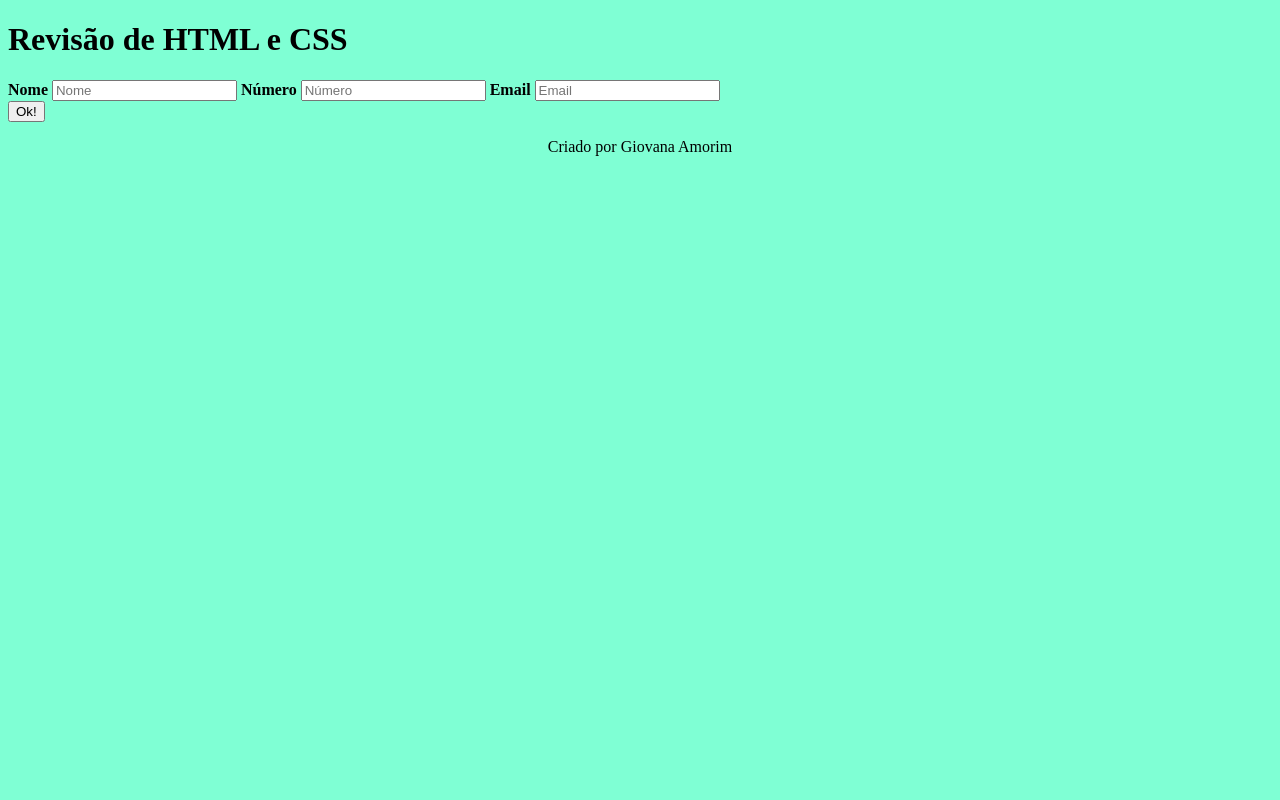
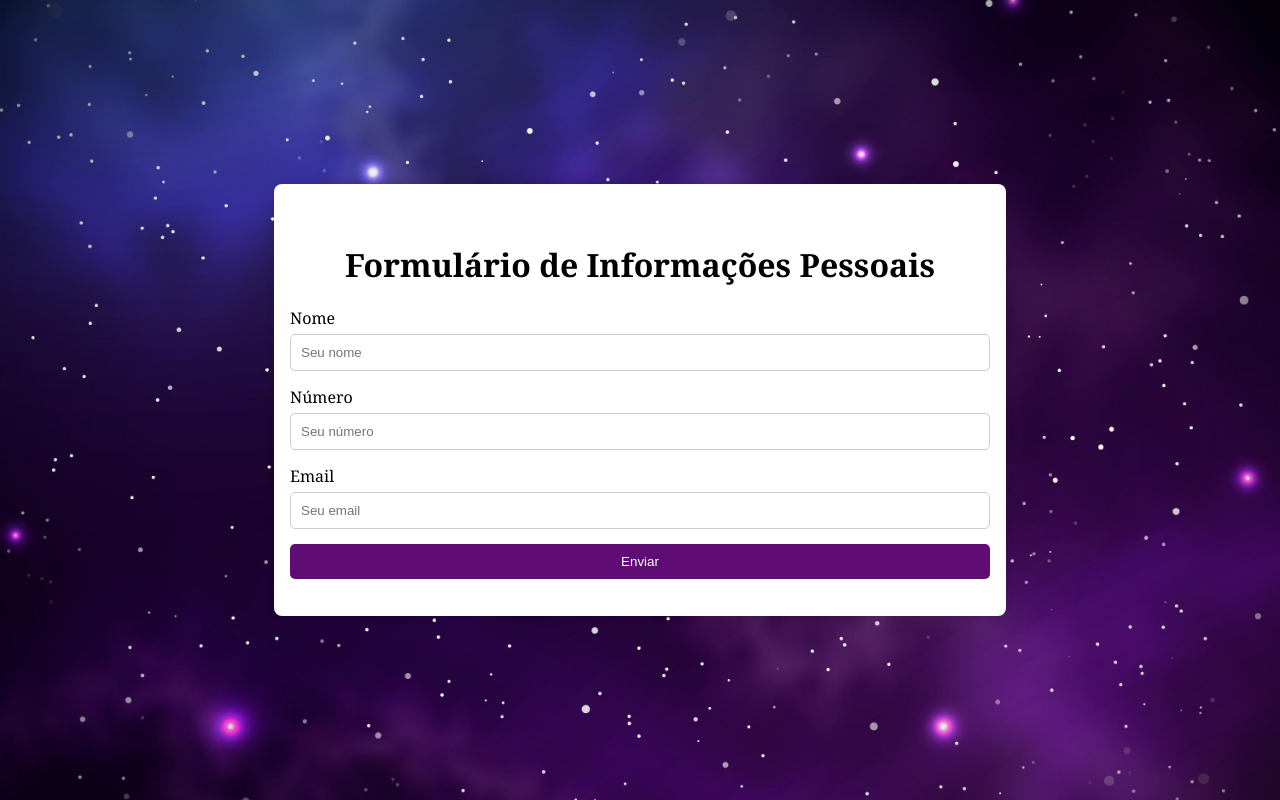
Before and after one commit to giamorim21/Programacao-web, a plain HTML site: page index.html in a window 1280 px wide. Drawn offline with Linux system fonts and the light colour scheme.

```diff
--- a/index.html
+++ b/index.html
@@ -7,23 +7,20 @@
     <title>Revisão</title>
 </head>
 <body>
-    <header>
-        <h1>Revisão de HTML e CSS</h1>
-        <div class="entrada-usuario">
-            <label id="titulo"><b>Nome</b></label>
-            <input type="text" placeholder="Nome">
-            <label><b>Número</b></label>
-            <input type="number" placeholder="Número">
-            <label><b>Email</b></label>
-            <input type="email" placeholder="Email">
-        </div>
-            <button>Ok!</button>
-        <p class="rodape">Criado por Giovana Amorim</p>
-    </header>
+    <div class="form-container">
+        <h1>Formulário de Informações Pessoais</h1>
+        <form>
+            <label for="name">Nome</label>
+            <input type="text" id="name" name="name" placeholder="Seu nome">
 
-    <main></main>
-    <footer>
+            <label for="number">Número</label>
+            <input type="number" id="number" name="number" placeholder="Seu número">
 
-    </footer>
+            <label for="email">Email</label>
+            <input type="email" id="email" name="email" placeholder="Seu email">
+
+            <button type="submit">Enviar</button>
+        </form>
+    </div>
 </body>
 </html>
--- a/style.css
+++ b/style.css
@@ -1,15 +1,56 @@
 body {
-    background-color: aquamarine;
+    display: flex;
+    justify-content: center;
+    align-items: center;
+    height: 100vh;
+    margin: 0;
+    font-family: Georgia, 'Times New Roman', Times, serif;
+    background-image: url('imagem.jpg');
+    background-repeat: no-repeat;
+    background-size: 100%;
 }
 
-#titulo {
+.form-container {
+    width: 700px;
+    height: 50vh;
+    padding: 16px;
+    background-color: white;
+    border-radius: 8px;
+    box-shadow: 0px 0px 10px 0px rgba(0,0,0,0.1);
+    display: flex;
+    flex-direction: column;
+    justify-content: center;
+}
+
+form {
+    display: flex;
+    flex-direction: column;
+}
+
+label {
+    margin-bottom: 5px;
+}
+
+input {
+    margin-bottom: 15px;
+    padding: 10px;
+    border-radius: 5px;
+    border: 1px solid #ccc;
+}
+
+button {
+    padding: 10px;
+    background-color: #600c75;
+    color: white;
+    border: none;
+    border-radius: 5px;
+    cursor: pointer;
+}
+
+button:hover {
+    background-color: #bf47dd;
+}
+
+h1 {
     text-align: center;
 }
-
-.rodape {
-    text-align: center;
-}
-
-.entrada-usuario {
-
-}
```
Also changed, not shown: imagem.jpg (added), 1 other file.
